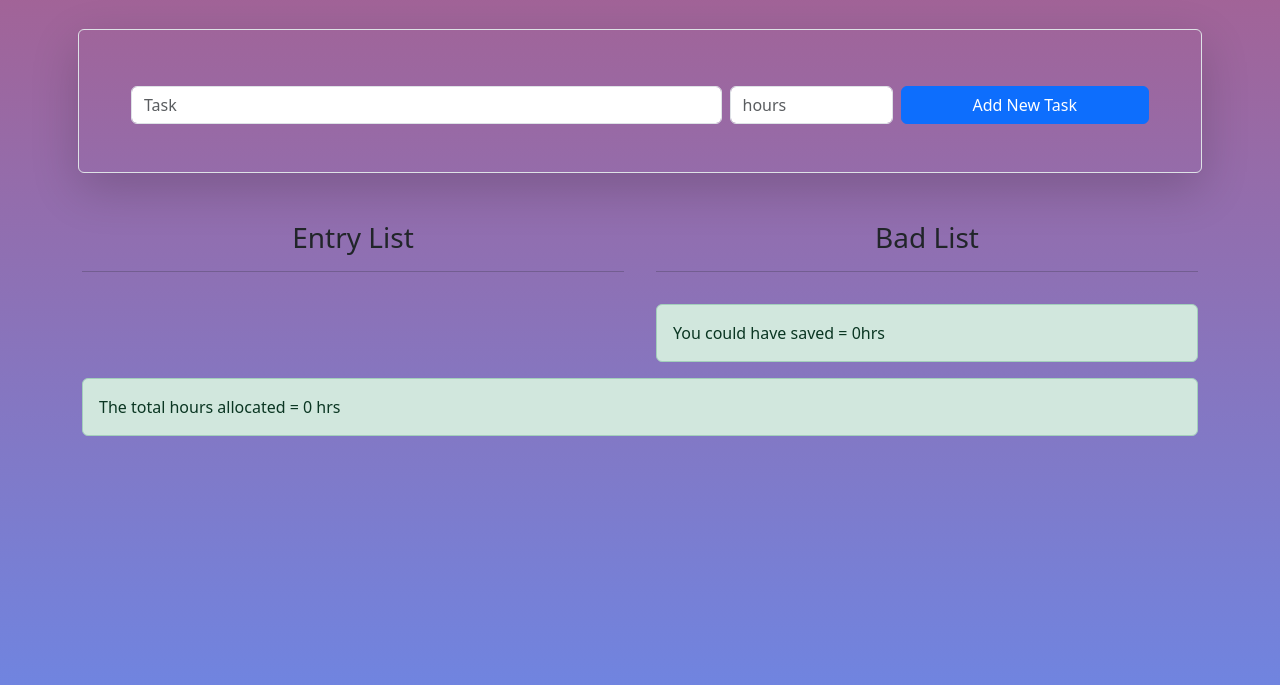
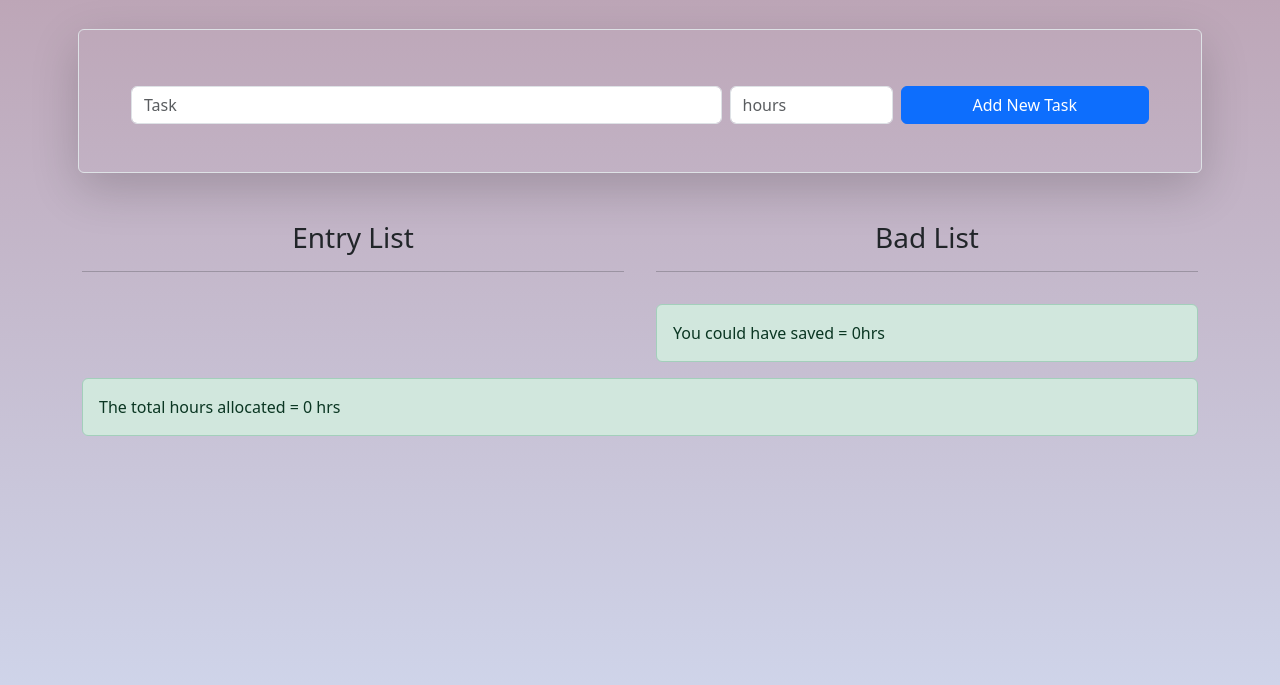
Before and after one commit to CrossFirerr/list-to-do, a plain HTML site: page index.html in a window 1280 px wide. Shown: the part 115-800 px from the top of the page. Drawn offline with nearby package versions, Linux system fonts and the light colour scheme.

Commit message:
color change

```diff
--- a/style.css
+++ b/style.css
@@ -1,5 +1,8 @@
 .wrapper {
-  background: linear-gradient(rgba(120, 0, 72, 0.633), rgba(0, 36, 199, 0.562));
+  background: linear-gradient(
+    rgba(146, 102, 128, 0.633),
+    rgba(169, 178, 216, 0.562)
+  );
   min-height: 100vh;
 }
 
```
